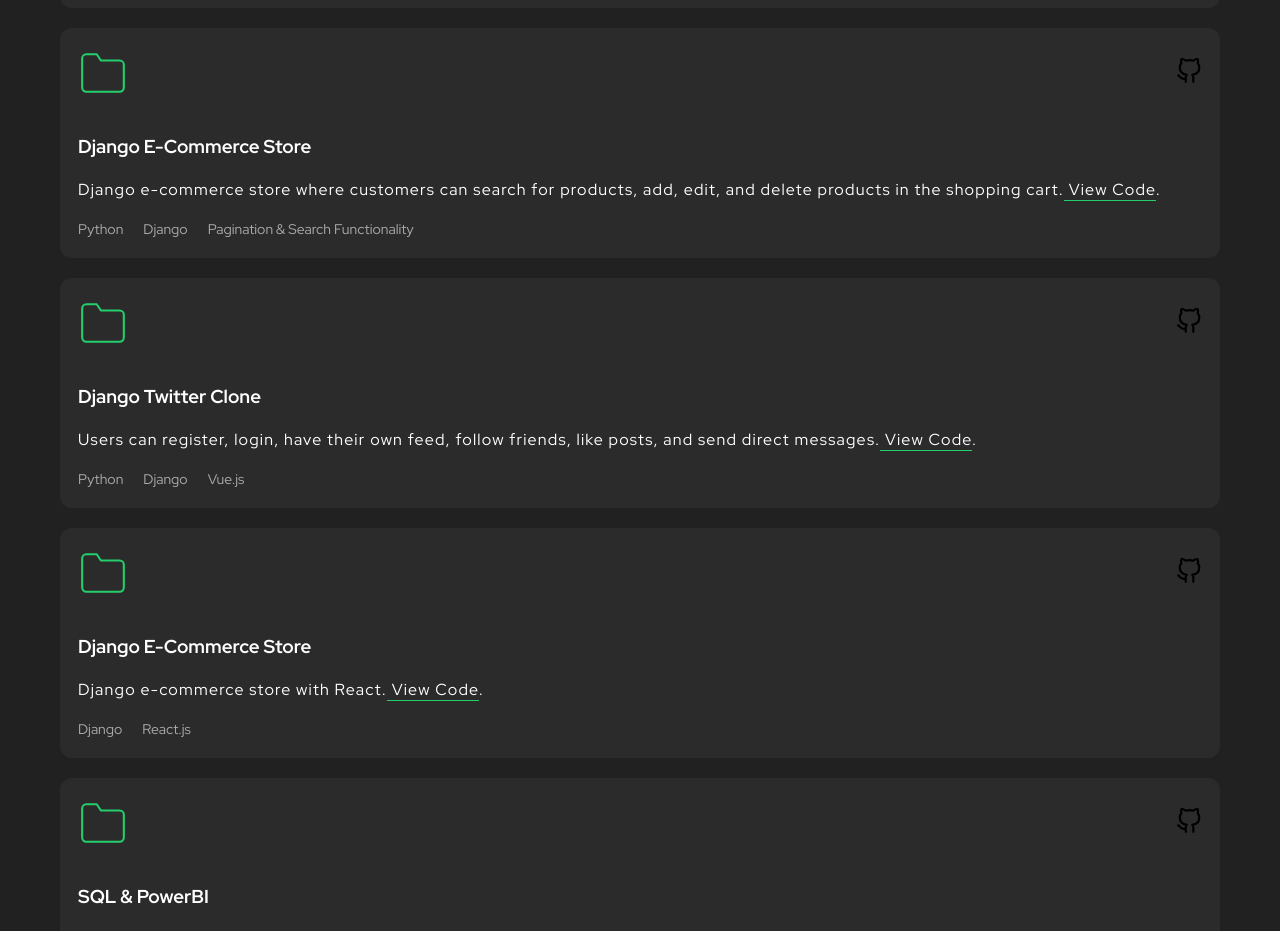
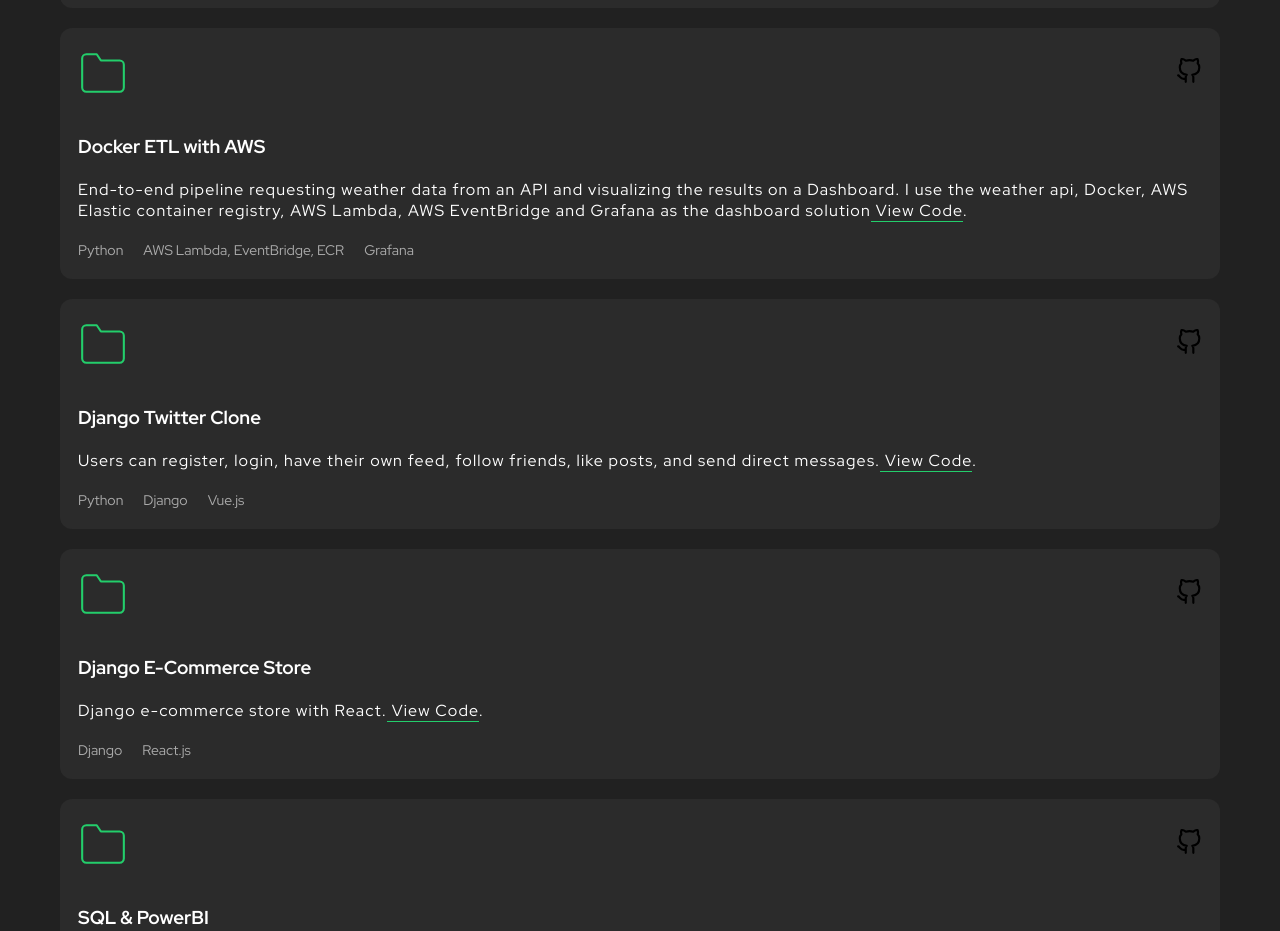
Before and after one commit to SarahSchoonmaker/sarah-react-portfolio, a React (Create React App) app: page / in a window 1280 px wide. Shown: the part 1560-2491 px from the top of the page. Built offline with nearby package versions, Linux system fonts and the light colour scheme.

Commit message:
edited projects

```diff
--- a/src/components/Portfolio/Portfolio.tsx
+++ b/src/components/Portfolio/Portfolio.tsx
@@ -78,8 +78,9 @@
             </div>
             </header>
             <div className="body">
-              <h3>Django E-Commerce Store</h3>
-              <p>Django e-commerce store where customers can search for products, add, edit, and delete products in the shopping cart.
+              <h3>Docker ETL with AWS </h3>
+              <p>End-to-end pipeline requesting weather data from an API and visualizing the results on a Dashboard.
+                I use the weather api, Docker, AWS Elastic container registry, AWS Lambda, AWS EventBridge and Grafana as the dashboard solution
                 <a href="https://github.com/SarahSchoonmaker/docker-etl-aws"> View Code</a>.
 
               </p>
@@ -87,8 +88,8 @@
             <footer>
               <ul className="tech-list">
               <li>Python</li>
-              <li>Django</li>
-              <li>Pagination & Search Functionality</li>
+              <li>AWS Lambda, EventBridge, ECR</li>
+              <li>Grafana</li>
 
               </ul>
             </footer>
```
